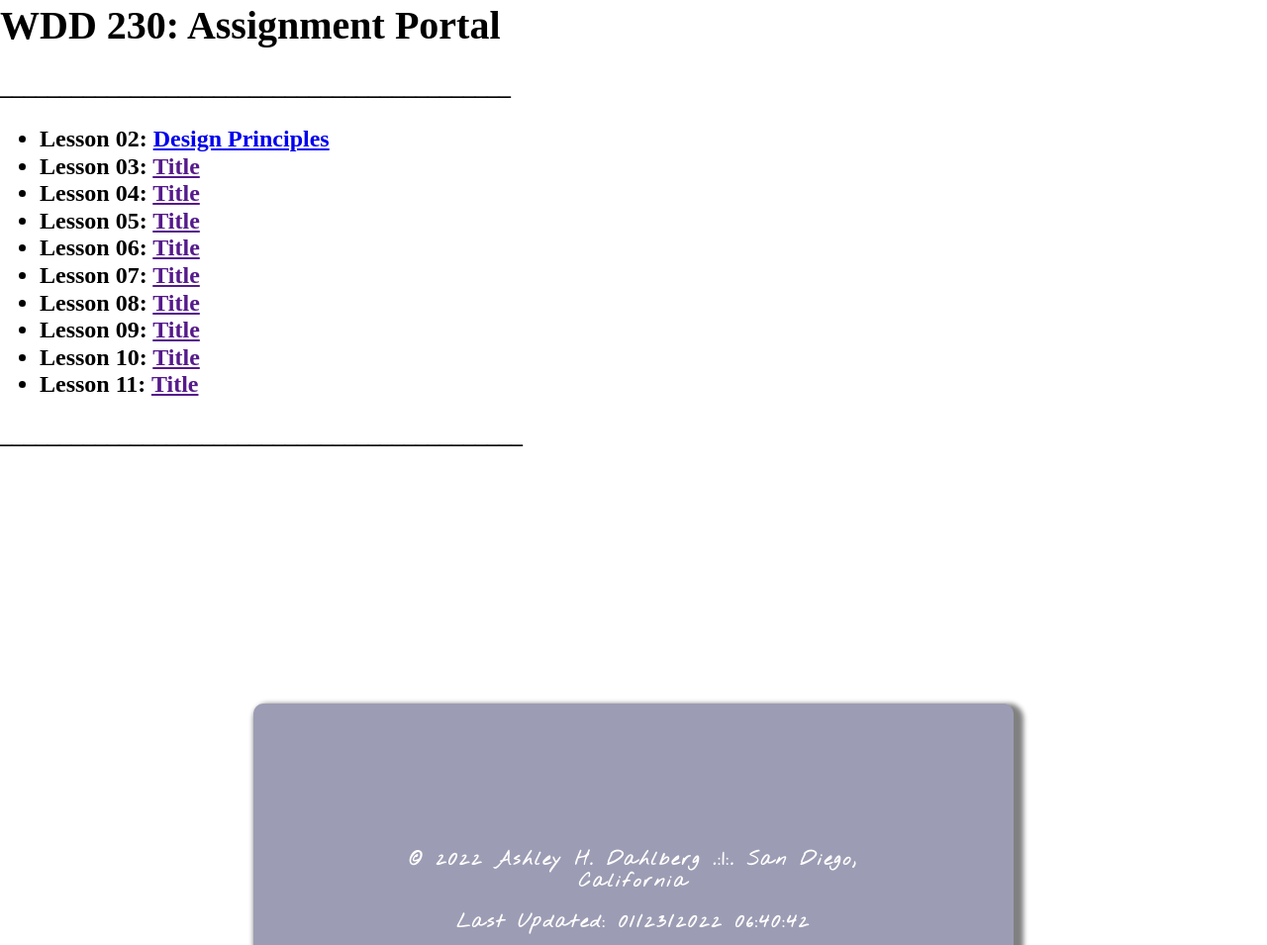
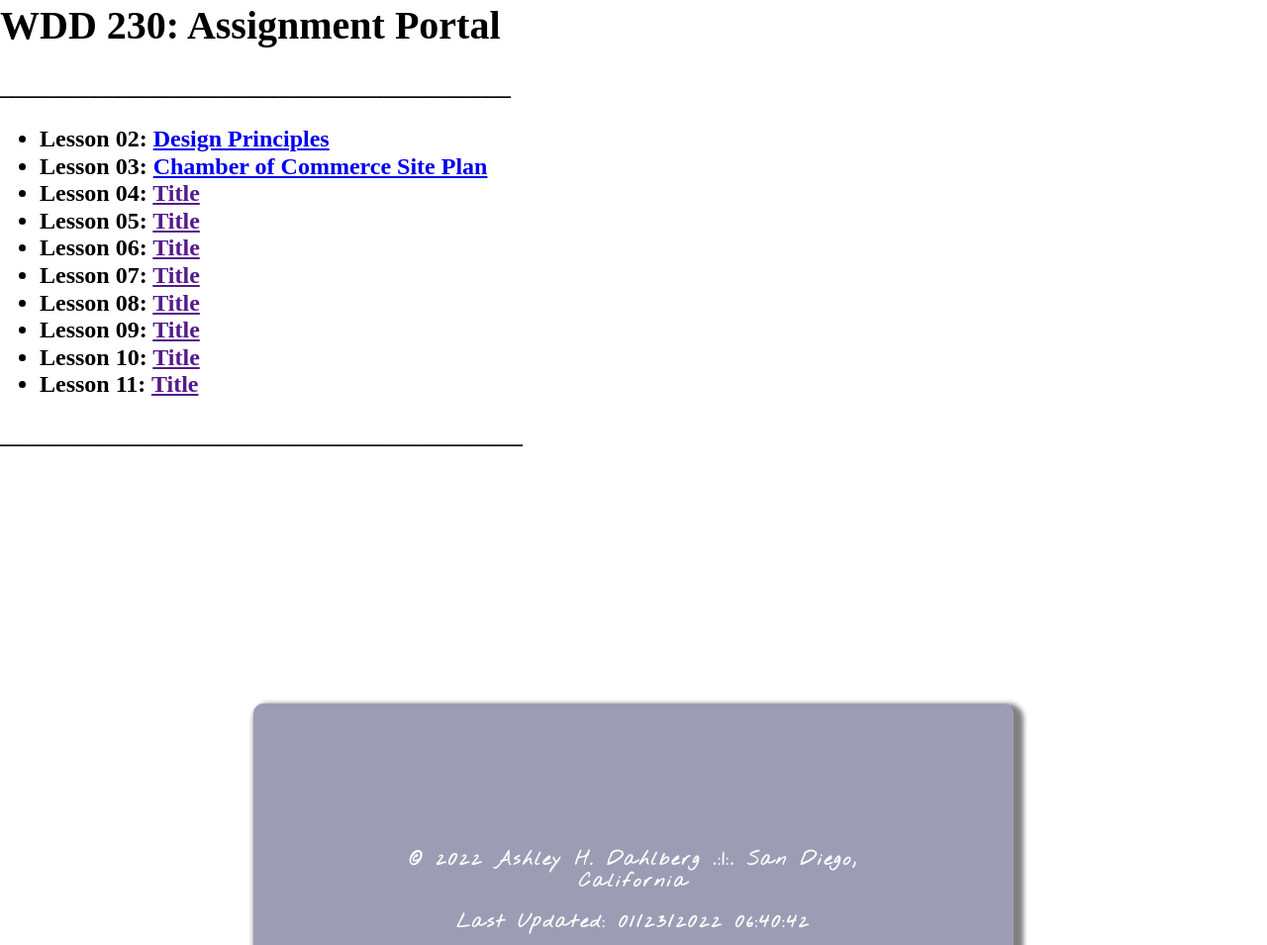
Before and after one commit to belugawhale27/wdd230, a plain HTML site: page index.html in a window 1280 px wide. Shown: the part 911-1866 px from the top of the page at 99% size. Drawn offline with Linux system fonts and the light colour scheme; a web font is replaced by a local one.

Commit message:
updated assignment

```diff
--- a/index.html
+++ b/index.html
@@ -32,7 +32,7 @@
             <p2>___________________________________________</p2>
             <ul>
                 <li>Lesson 02: <a href="lesson2/design-principles.html">Design Principles</a></li>
-                <li>Lesson 03: <a href="">Title</a></li>
+                <li>Lesson 03: <a href="lesson3/wk/audience.html">Chamber of Commerce Site Plan</a></li>
                 <li>Lesson 04: <a href="">Title</a></li>
                 <li>Lesson 05: <a href="">Title</a></li>
                 <li>Lesson 06: <a href="">Title</a></li>
```
